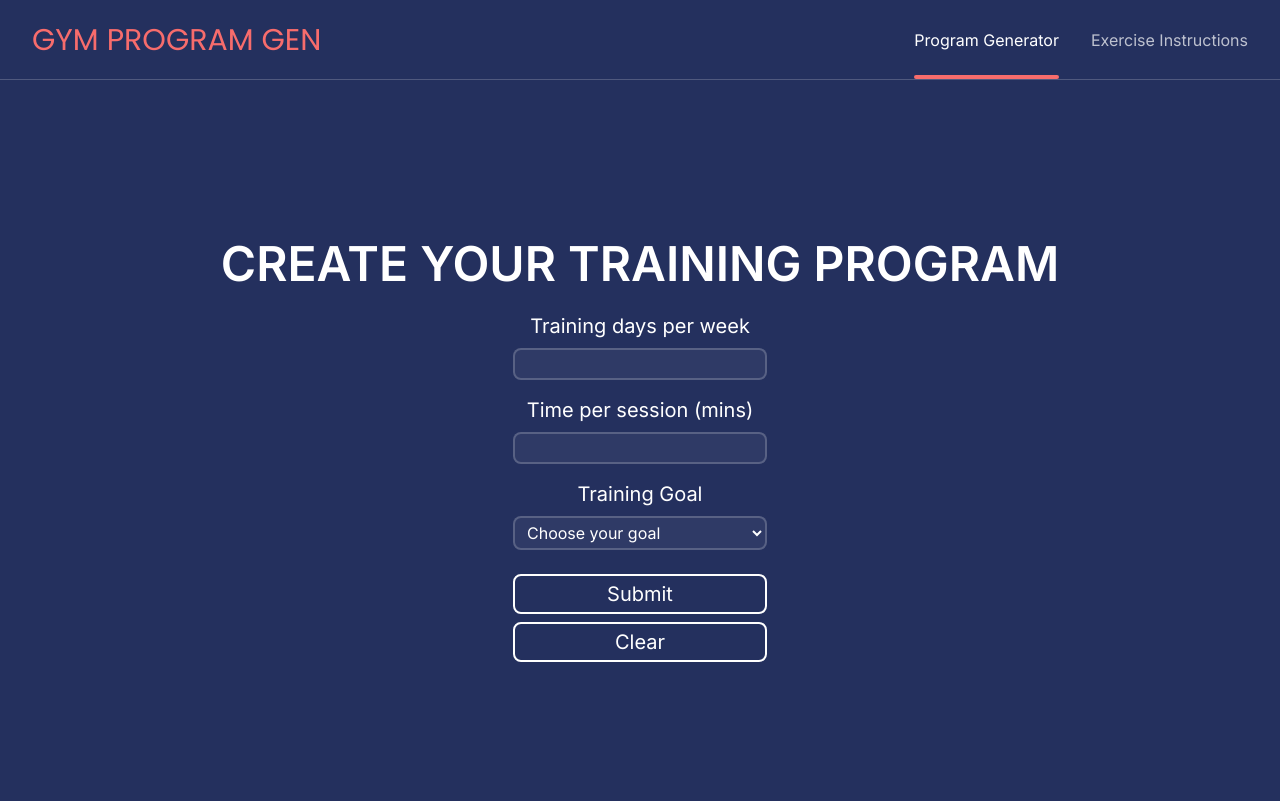
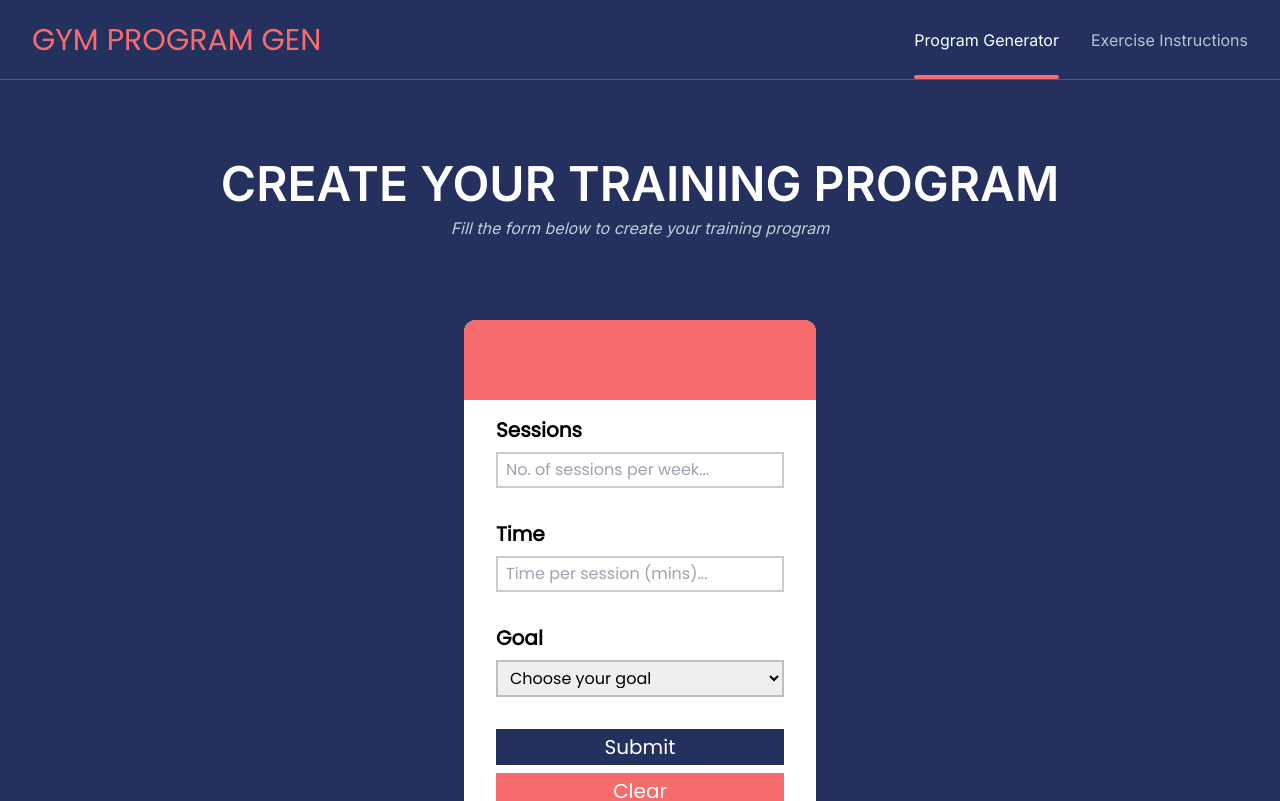
Before and after one commit to LukaMartin/gym-program-generator, a Next.js app: page / in a window 1280 px wide. Shown: the top 801 px of the page. Built offline with nearby package versions, Linux system fonts and the light colour scheme.

Commit message:
Update training program form styling.

```diff
--- a/src/app/exercise-instructions/page.tsx
+++ b/src/app/exercise-instructions/page.tsx
@@ -6,7 +6,7 @@ export default function ExerciseExamples() {
       <h1 className="text-2xl md:text-3xl lg:text-4xl xl:text-5xl font-semibold pb-6">
         Exercise Instructions
       </h1>
-      <p className="pb-6 px-4 text-center text-base">
+      <p className="pb-6 px-4 text-center text-base text-white/75 italic">
         Use the input below to get detailed instructions on the exercises in
         your training program
       </p>
--- a/src/app/page.tsx
+++ b/src/app/page.tsx
@@ -3,9 +3,10 @@ import TrainingProgramContainer from "../components/TrainingProgramContainer";
 export default function Home() {
   return (
     <main className="flex flex-col items-center">
-      <h1 className="text-xl md:text-3xl lg:text-4xl xl:text-5xl font-semibold pb-6">
+      <h1 className="text-center text-[17px] xs:text-xl md:text-3xl lg:text-4xl xl:text-5xl font-semibold pb-2">
         CREATE YOUR TRAINING PROGRAM
       </h1>
+      <p className="max-w-[70%] md:max-w-full text-center text-sm md:text-base italic text-white/75">Fill the form below to create your training program</p>
 
       <TrainingProgramContainer />
     </main>
--- a/src/components/ExerciseInstructionsContainer.tsx
+++ b/src/components/ExerciseInstructionsContainer.tsx
@@ -1,6 +1,6 @@
 "use client";
 
-import { useEffect, useState } from "react";
+import { useState } from "react";
 import ExerciseInstrctionsForm from "./ExerciseInstrctionsForm";
 import useGetExerciseInstructions from "../hooks/useGetExerciseInstructrions";
 import LoadingBar from "./LoadingBar";
--- a/src/components/Header.tsx
+++ b/src/components/Header.tsx
@@ -32,7 +32,7 @@ export default function Header() {
 
   return (
     <>
-      <header className="h-20 px-4 md:px-8 mb-40 border-b border-white/20 ">
+      <header className="h-20 px-4 md:px-8 mb-20 border-b border-white/20 ">
         <nav className="h-full hidden md:flex justify-between items-center">
           <h2
             className={`${poppins.className} text-light-red text-2xl lg:text-3xl font-bold`}
--- a/src/components/TrainingProgramForm.tsx
+++ b/src/components/TrainingProgramForm.tsx
@@ -1,5 +1,11 @@
+import { Poppins } from "next/font/google";
 import { TrainingProgramFormProps } from "../lib/types";
 import { clsx } from "clsx";
+
+const poppins = Poppins({
+  weight: "400",
+  subsets: ["latin"],
+});
 
 export default function TrainingProgramForm({
   trainingDays,
@@ -12,45 +18,49 @@ export default function TrainingProgramForm({
   isLoading,
 }: TrainingProgramFormProps) {
   return (
-    <form onSubmit={handleSubmit} className="flex flex-col">
-      <label className="md:text-xl text-center" htmlFor="days-per-week">
-        Training days per week
+    <section className={`${poppins.className} flex flex-col mt-20 bg-white text-black rounded-xl`}>
+      <div className="bg-light-red h-16 md:h-20 rounded-t-xl"></div>
+      <form onSubmit={handleSubmit} className="flex flex-col py-4 px-6 xs:px-8">
+        <label className="font-semibold md:text-xl" htmlFor="days-per-week">
+          Sessions
         </label>
         <input
           onChange={(e) => setTrainingDays(e.target.value)}
           value={trainingDays}
-        className="rounded-lg outline-none ring-white focus:ring-2 bg-white/5 border-2 border-white/20 mt-2 mb-4 px-1 md:px-2 md:py-[0.125rem]"
+          className="w-60 md:w-72 outline-none ring-navy focus:ring-2 border-2 border-black/20 mt-2 mb-8 px-1 md:px-2 md:py-[0.25rem]"
           type="text"
           id="days-per-week"
           name="days-per-week"
           maxLength={1}
           pattern="[1-7]+"
           title="Choose a number between 1 and 7."
+          placeholder="No. of sessions per week..."
           autoComplete="off"
           required
         />
-      <label className="md:text-xl text-center" htmlFor="session-time">
-        Time per session (mins)
+        <label className="font-semibold md:text-xl" htmlFor="session-time">
+          Time
         </label>
         <input
           onChange={(e) => setSessionTime(e.target.value)}
           value={sessionTime}
-        className="rounded-lg outline-none ring-white focus:ring-2 bg-white/5 border-2 border-white/20 mt-2 mb-4 px-1 md:px-2 md:py-[0.125rem]"
+          className="w-60 md:w-72 outline-none ring-navy focus:ring-2 border-2 border-black/20 mt-2 mb-8 px-1 md:px-2 md:py-[0.25rem]"
           type="text"
           id="session-time"
           name="session-time"
           maxLength={3}
           pattern="[0-9]+"
           title="Only enter numbers."
+          placeholder="Time per session (mins)..."
           autoComplete="off"
           required
         />
-      <label className="md:text-xl text-center" htmlFor="training-goal">
-        Training Goal
+        <label className="font-semibold md:text-xl" htmlFor="training-goal">
+          Goal
         </label>
         <select
           onChange={(e) => setGoalOption(e.target.value)}
-        className="rounded-lg outline-none ring-white focus:ring-2 bg-white/5 border-2 border-white/20 mt-2 mb-4 px-1 py-[0.125rem] md:px-2 md:py-1"
+          className="w-60 md:w-72 outline-none ring-navy focus:ring-2 border-2 border-black/20 mt-2 mb-8 px-1 py-[0.125rem] md:px-2 md:py-1"
           id="training-goal"
           name="training-goal"
           defaultValue={""}
@@ -59,15 +69,25 @@ export default function TrainingProgramForm({
           <option value="" disabled>
             Choose your goal
           </option>
-        <option value="muscle growth" className="text-black">Muscle Growth</option>
-        <option value="increase strength" className="text-black">Increase Strength</option>
-        <option value="HIIT" className="text-black">Cardiovascular Fitness</option>
-        <option value="improved flexibility" className="text-black">Improved Flexibility</option>
-        <option value="calisthenics training" className="text-black">Calisthenics Training</option>
+          <option value="muscle growth" className="text-black">
+            Muscle Growth
+          </option>
+          <option value="increase strength" className="text-black">
+            Increase Strength
+          </option>
+          <option value="HIIT" className="text-black">
+            Cardiovascular Fitness
+          </option>
+          <option value="improved flexibility" className="text-black">
+            Improved Flexibility
+          </option>
+          <option value="calisthenics training" className="text-black">
+            Calisthenics Training
+          </option>
         </select>
         <button
           className={clsx(
-          "md:text-xl mt-2 p-1 border-2 border-white rounded-lg hover:bg-blue button-effects",
+            "text-white md:text-xl p-1 hover:bg-blue button-effects",
             {
               "bg-blue": isLoading,
               "bg-navy": !isLoading,
@@ -78,7 +98,7 @@ export default function TrainingProgramForm({
           Submit
         </button>
         <button
-        className="md:text-xl mt-2 p-1 border-2 border-white rounded-lg hover:bg-blue button-effects"
+          className="text-white bg-light-red md:text-xl mt-2 mb-6 p-1 hover:bg-[#F58080] button-effects"
           type="reset"
           onClick={() => {
             setTrainingDays("");
@@ -90,5 +110,6 @@ export default function TrainingProgramForm({
           Clear
         </button>
       </form>
+    </section>
   );
 }
--- a/tailwind.config.ts
+++ b/tailwind.config.ts
@@ -13,6 +13,14 @@ const config: Config = {
         "blue": "#30407F",
         "light-red": "#f76c6c"
       },
+      screens: {
+        'xs': '360px',
+        'sm': '640px',
+        'md': '768px',
+        'lg': '1024px',
+        'xl': '1280px',
+        '2xl': '1536px',
+      }
     },
   },
   plugins: [],
```
Lines whose indentation alone changed are shown as unchanged.
